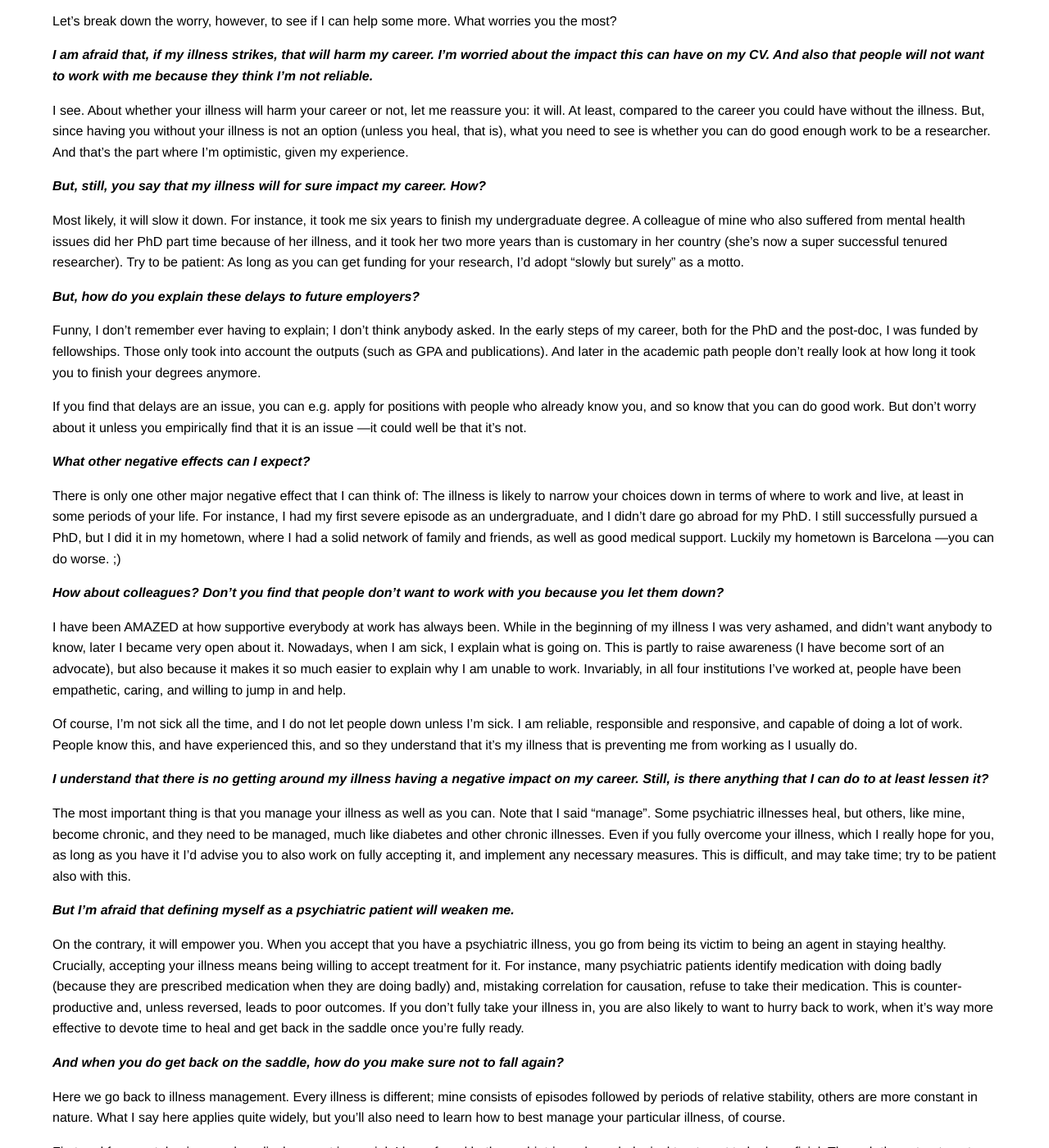
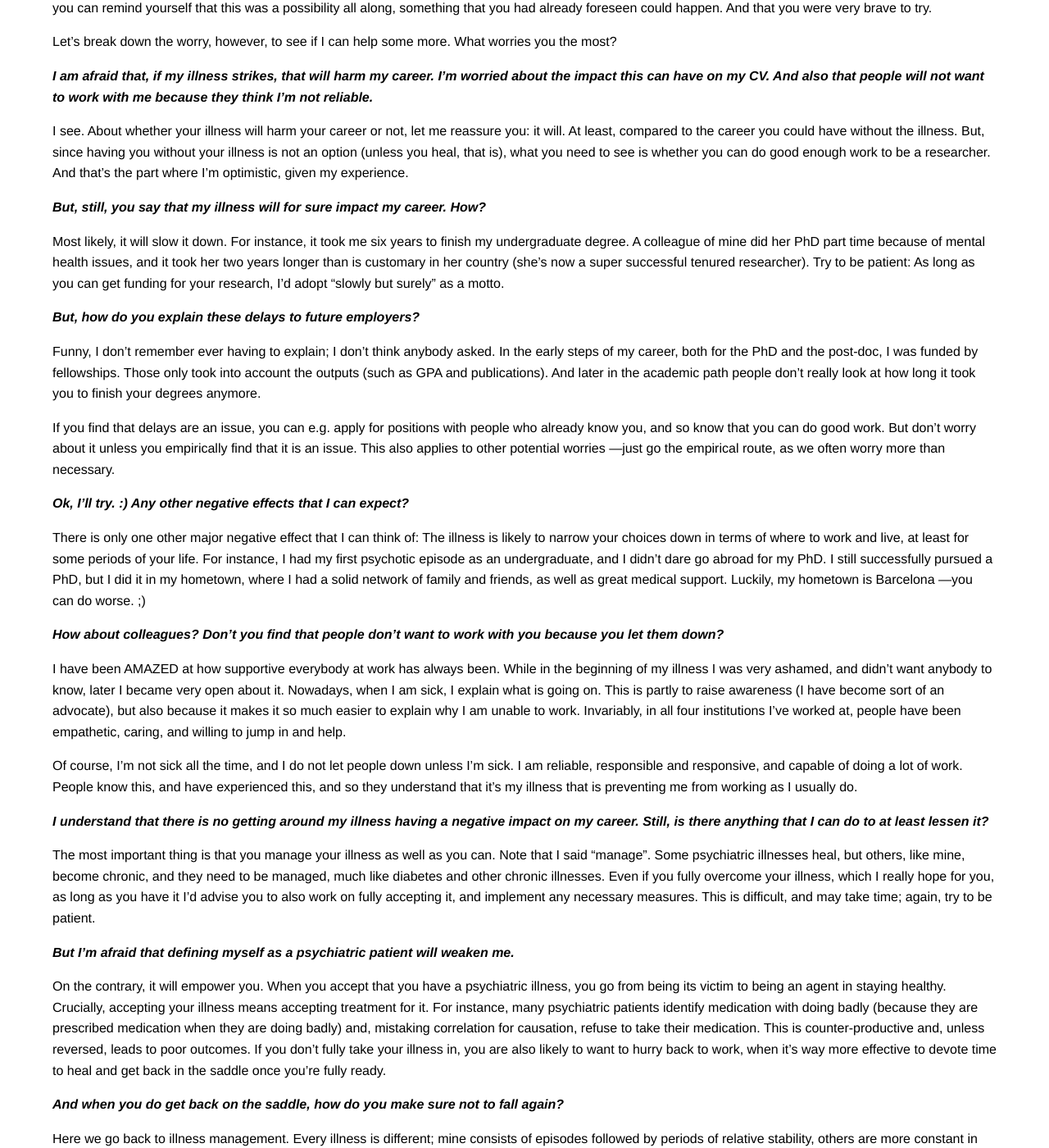
Before and after one commit to gboleda/gboleda.github.io, a Jekyll site: the page built from faq/researcher-psychiatric-illness.md, in a window 1280 px wide and 1400 px high, scrolled down 586 px. Shown: the whole window at 82% size. Built offline with Jekyll 4.4.1, drawn with Linux system fonts in a browser that asks for light colours; our own code applies the rules of GitHub Pages for plain Markdown files; some of the changed text lies outside the part shown.

Commit message:
small edits

```diff
--- a/faq/researcher-psychiatric-illness.md
+++ b/faq/researcher-psychiatric-illness.md
@@ -22,17 +22,17 @@
 
 ***But, still, you say that my illness will for sure impact my career. How?***
 
-Most likely, it will slow it down. For instance, it took me six years to finish my undergraduate degree. A colleague of mine who also suffered from mental health issues did her PhD part time because of her illness, and it took her two more years than is customary in her country (she's now a super successful tenured researcher). Try to be patient: As long as you can get funding for your research, I'd adopt "slowly but surely" as a motto.
+Most likely, it will slow it down. For instance, it took me six years to finish my undergraduate degree. A colleague of mine did her PhD part time because of mental health issues, and it took her two years longer than is customary in her country (she's now a super successful tenured researcher). Try to be patient: As long as you can get funding for your research, I'd adopt "slowly but surely" as a motto.
 
 ***But, how do you explain these delays to future employers?***
 
 Funny, I don't remember ever having to explain; I don't think anybody asked. In the early steps of my career, both for the PhD and the post-doc, I was funded by fellowships. Those only took into account the outputs (such as GPA and publications). And later in the academic path people don't really look at how long it took you to finish your degrees anymore.
 
-If you find that delays are an issue, you can e.g. apply for positions with people who already know you, and so know that you can do good work. But don't worry about it unless you empirically find that it is an issue ---it could well be that it's not.
+If you find that delays are an issue, you can e.g. apply for positions with people who already know you, and so know that you can do good work. But don't worry about it unless you empirically find that it is an issue. This also applies to other potential worries ---just go the empirical route, as we often worry more than necessary.
 
-***What other negative effects can I expect?***
+***Ok, I'll try. :) Any other negative effects that I can expect?***
 
-There is only one other major negative effect that I can think of: The illness is likely to narrow your choices down in terms of where to work and live, at least in some periods of your life. For instance, I had my first severe episode as an undergraduate, and I didn't dare go abroad for my PhD. I still successfully pursued a PhD, but I did it in my hometown, where I had a solid network of family and friends, as well as good medical support. Luckily my hometown is Barcelona ---you can do worse. ;)
+There is only one other major negative effect that I can think of: The illness is likely to narrow your choices down in terms of where to work and live, at least for some periods of your life. For instance, I had my first psychotic episode as an undergraduate, and I didn't dare go abroad for my PhD. I still successfully pursued a PhD, but I did it in my hometown, where I had a solid network of family and friends, as well as great medical support. Luckily, my hometown is Barcelona ---you can do worse. ;)
 
 ***How about colleagues? Don't you find that people don't want to work with you because you let them down?***
 
@@ -42,11 +42,11 @@
 
 ***I understand that there is no getting around my illness having a negative impact on my career. Still, is there anything that I can do to at least lessen it?***
 
-The most important thing is that you manage your illness as well as you can. Note that I said "manage". Some psychiatric illnesses heal, but others, like mine, become chronic, and they need to be managed, much like diabetes and other chronic illnesses. Even if you fully overcome your illness, which I really hope for you, as long as you have it I'd advise you to also work on fully accepting it, and implement any necessary measures. This is difficult, and may take time; try to be patient also with this.
+The most important thing is that you manage your illness as well as you can. Note that I said "manage". Some psychiatric illnesses heal, but others, like mine, become chronic, and they need to be managed, much like diabetes and other chronic illnesses. Even if you fully overcome your illness, which I really hope for you, as long as you have it I'd advise you to also work on fully accepting it, and implement any necessary measures. This is difficult, and may take time; again, try to be patient.
 
 ***But I'm afraid that defining myself as a psychiatric patient will weaken me.***
 
-On the contrary, it will empower you. When you accept that you have a psychiatric illness, you go from being its victim to being an agent in staying healthy. Crucially, accepting your illness means being willing to accept treatment for it. For instance, many psychiatric patients identify medication with doing badly (because they are prescribed medication when they are doing badly) and, mistaking correlation for causation, refuse to take their medication. This is counter-productive and, unless reversed, leads to poor outcomes. If you don't fully take your illness in, you are also likely to want to hurry back to work, when it's way more effective to devote time to heal and get back in the saddle once you're fully ready.
+On the contrary, it will empower you. When you accept that you have a psychiatric illness, you go from being its victim to being an agent in staying healthy. Crucially, accepting your illness means accepting treatment for it. For instance, many psychiatric patients identify medication with doing badly (because they are prescribed medication when they are doing badly) and, mistaking correlation for causation, refuse to take their medication. This is counter-productive and, unless reversed, leads to poor outcomes. If you don't fully take your illness in, you are also likely to want to hurry back to work, when it's way more effective to devote time to heal and get back in the saddle once you're fully ready.
 
 ***And when you do get back on the saddle, how do you make sure not to fall again?***
 
@@ -54,13 +54,13 @@
 
 First and foremost, having good medical support is crucial. I have found both psychiatric and psychological treatment to be beneficial. Through these treatments, and life experience, I have learned many techniques that I also apply on my own, like drawing when I'm too anxious to rest.
 
-What is also very important is to monitor your emotional state. With time, you learn to spot early signs, and also triggers, and also how best to react to them. For instance, one warning sign for me is thinking that people are mad at me. When I realize that, I first tell myself that this is my illness, then I try to take extra rest, and depending on how that goes I contact my psychiatrist. People close to you can be very useful in identifying warning signs; my husband, for instance, spots them earlier than me.
+What is also very important is to monitor your emotional state. With time, you learn to spot early signs, and also triggers, and how best to react to them. For instance, one warning sign for me is thinking that people are mad at me. When I realize that, I first tell myself that this is my illness, then I try to rest extra, and depending on how that goes I contact my psychiatrist. People close to you can be very useful in identifying warning signs; my husband, for instance, spots them earlier than me.
 
 It is also useful to implement preventive actions. For example, I was at a conference a few months ago, and some colleagues went for drinks after dinner. I'd have loved to go, but I went back to the hotel because conferences are exhausting for me, and exhaustion is a trigger for episodes.
 
 ***And didn't that frustrate you?***
 
-Of course! I was very sad. And despite all my talk about acceptance, I am still grieving the life I could have without my illness. But I know from experience that if I don't actively manage my illness I get episodes, which is much worse, so I really have no alternative. And, thanks in large part to how I manage my illness, I get to have a happy life, with an awesome family and a job I love. So I'm sad and frustrated, but also proud and grateful.
+Of course! I was very sad. And despite all my talk about acceptance, I am still grieving the life I could have without my illness. But I know from experience that if I don't actively manage my illness I get episodes, which is much worse, so I really have no alternative. And, thanks in large part to how I manage it, I get to have a happy life, with an awesome family and a job I love. So I'm sad and frustrated, but also proud and grateful.
 
 My TL;DR, thus, is that you can live a happy life as a researcher with a psychiatric illness. And that's huge. :)
 
```
Also changed, not shown: other parts of faq/researcher-psychiatric-illness.md (+1 -1 lines), faq/children-as-a-scientist.md (+8 -10 lines), faq/how-to-review-naacl-blog-2018.md (added, +11 -0 lines), faq/impostor-syndrome.md (+2 -2 lines), faq/what-makes-happy-life.md (+11 -8 lines), index.html (+9 -5 lines).
